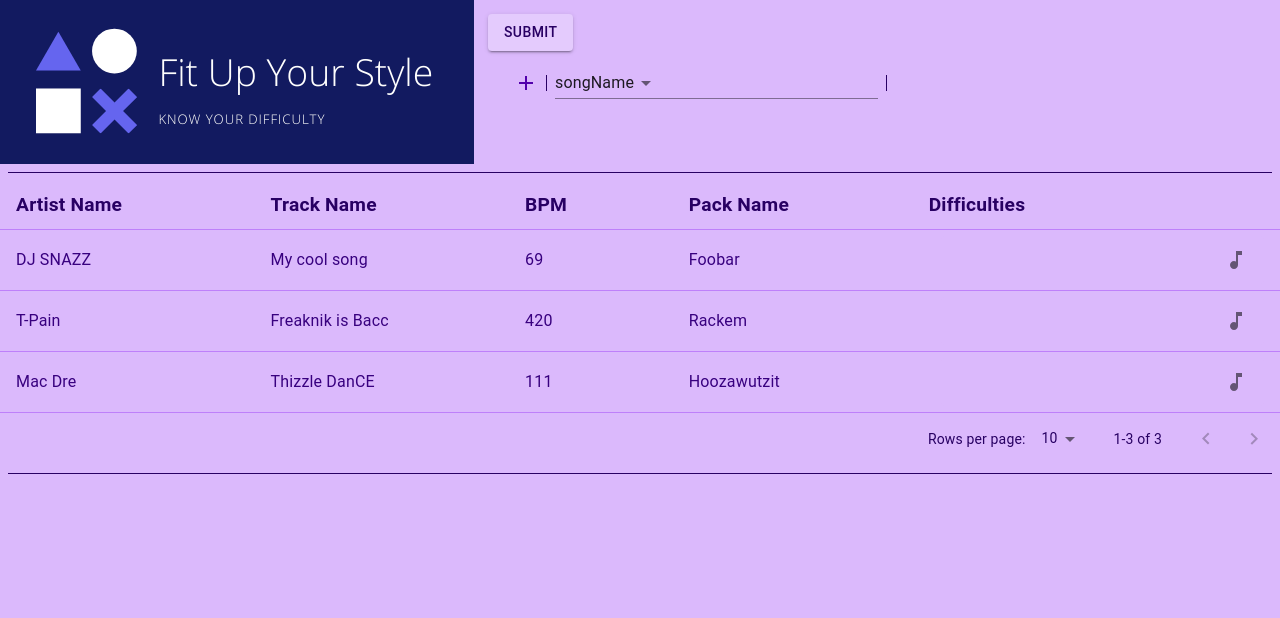
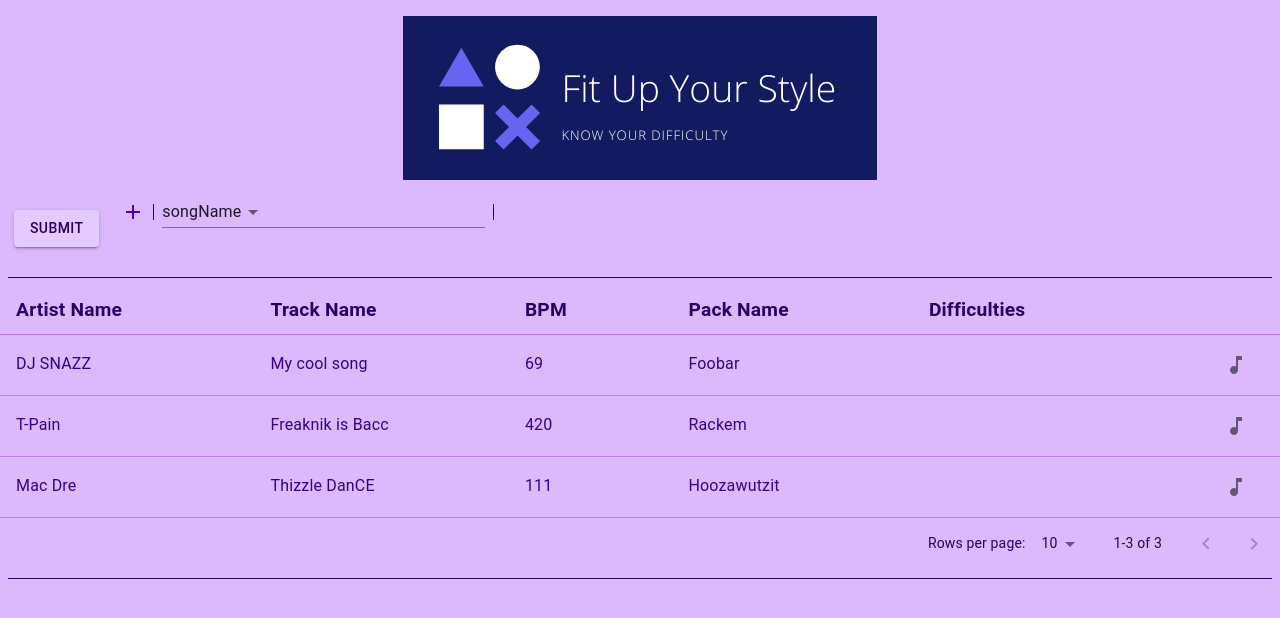
Before and after one commit to changodb/itg-frontend, a React (Create React App) app: page / in a window 1280 px wide. Shown: the top 618 px of the page. Built offline with nearby package versions, Linux system fonts and the light colour scheme.

Commit message:
implemented material-ui grid

```diff
--- a/public/index.html
+++ b/public/index.html
@@ -24,7 +24,7 @@
       work correctly both with client-side routing and a non-root public URL.
       Learn how to configure a non-root public URL by running `npm run build`.
     -->
-    <title>React Redux App</title>
+    <title>Fit Up Your Style</title>
   </head>
   <body>
     <noscript>You need to enable JavaScript to run this app.</noscript>
--- a/src/App.css
+++ b/src/App.css
@@ -5,25 +5,30 @@ body {
 }
 
 .topContainer {
-    max-height: 164px;
-    display: flex;
 }
 .header {
+    display: flex;
+    justify-content: center;
+    padding: 1em
 }
 .queryContainer {
-    max-height: 123px;
+    min-height: 80px;
+    max-height: 160px;
     display: flex;
+    align-items: flex-start;
     flex-flow: column wrap;
 }
 .queryFilters {
     display: flex;
     align-items: center;
-    flex-flow: row wrap;
+
+    min-width: 385px
 
 }
 .submitButton {
+    margin: 1em;
     position: relative;
-    align-items: flex-start;
+    align-self: left;
     background-color: #E4CBFD
 }
 .resultsContainer {
@@ -38,21 +43,6 @@ body {
 }
 .MuiButton-contained {
     color: #280063
-}
-.artist {
-    min-width: 150px;
-}
-.track {
-    min-width: 200px;
-}
-.bpm {
-    min-width: 75px;
-}
-.pack {
-    min-width: 150px;
-}
-.difficulty {
-    display: flex;
 }
 .difficultiesPanel {
     background-color: #dbb9fc;
--- a/src/App.js
+++ b/src/App.js
@@ -7,24 +7,25 @@ import SimfileResults from './containers/SimfileResults';
 import Header from './components/Header';
 import Divider from '@material-ui/core/Divider';
 import { StylesProvider } from '@material-ui/core/styles';
-
+import { Grid } from '@material-ui/core';
+import { Container } from '@material-ui/core';
 function App() {
   return (
     <StylesProvider injectFirst>
       	<Provider store={store}>
-            <div className='topContainer'>
-        	  <div className='header'>
-          		<Header />
-              </div>
-              <div>
-          		<QueryFilters />
-              </div>
-            </div>
-            <div className='resultsContainer'>
-                <Divider />
-        		<SimfileResults />
-                <Divider />
-            </div>
+            <Container fixed className="header">
+            	<Header />
+            </Container>
+            <Grid container spacing={1}>
+                <Grid item xs={12}>
+              		<QueryFilters />
+                </Grid>
+                <Grid item xs>
+                    <Divider />
+            		<SimfileResults />
+                    <Divider />
+                </Grid>
+            </Grid>
     	</Provider>
     </StylesProvider>
   );
--- a/src/components/QueryFilters.js
+++ b/src/components/QueryFilters.js
@@ -5,13 +5,13 @@ import { Button } from '@material-ui/core'
 import { queryFilterPropType } from '../constants/propTypes';
 import QueryFilter from './QueryFilter';
 import Divider from '@material-ui/core/Divider';
+import { Grid } from '@material-ui/core';
+
 
 export default ({ queryFilters, onSubmit, onValueChange, onFieldChange, onAddQueryFilter, onRemoveQueryFilter }) => {
   const filters = queryFilters.map((filter, index) => (
     <li key={index.toString()}  className="queryFilters">
-      <AddIcon
-            onClick={() => onAddQueryFilter(index)}
-            disabled={index >= 6} />
+      <AddIcon onClick={() => onAddQueryFilter(index)} />
 
       <Divider orientation="vertical" flexItem />
       <QueryFilter
@@ -29,12 +29,18 @@ export default ({ queryFilters, onSubmit, onValueChange, onFieldChange, onAddQue
   ));
   return (
     <form>
-      <Button className='submitButton' variant='contained' style={{marginLeft: '1em', marginTop: '1em'}} onClick={() => onSubmit()}>
-        Submit
-      </Button>
-      <ul className='queryContainer'>
-        {filters}
-      </ul>
+        <Grid container spacing={1}>
+          <Grid item xs={.5}>
+              <Button className='submitButton' variant='contained'onClick={() => onSubmit()}>
+                Submit
+              </Button>
+          </Grid>
+          <Grid container item xs spacing={2}>
+            <Grid item xs={3} className='queryContainer'>
+            {filters}
+            </Grid>
+          </Grid>
+        </Grid>
     </form>
   )
 };
--- a/src/components/SimfileResults.js
+++ b/src/components/SimfileResults.js
@@ -56,7 +56,7 @@ export default ({ simfileResults }) => {
                                     <TableCell
                                         key={column.id}
                                         align="flex-start"
-                                        style={{ minWidth: column.minWidth, maxWidth: column.maxWidth }}
+
                                     >
                                         {column.label}
                                     </TableCell>
@@ -93,7 +93,6 @@ export default ({ simfileResults }) => {
                                                 expandIcon={<MusicNoteIcon />}
                                                 className='summaryPanel'
                                             >
-
                                             </ExpansionPanelSummary>
                                             <ExpansionPanelDetails className='detailsPanel'>
                                               <Typography>
```
